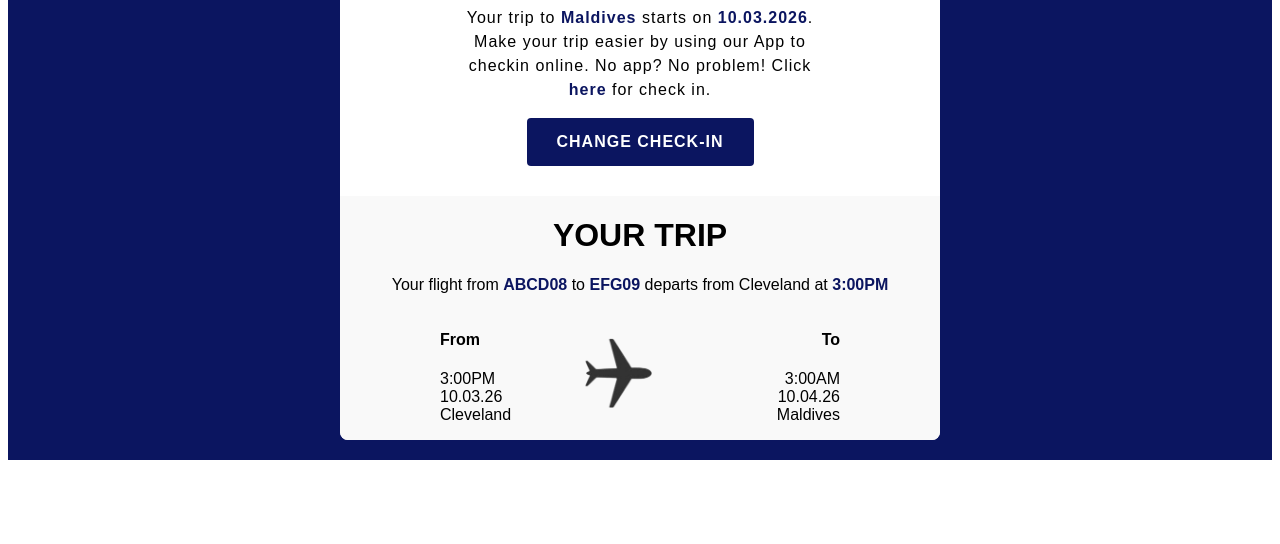
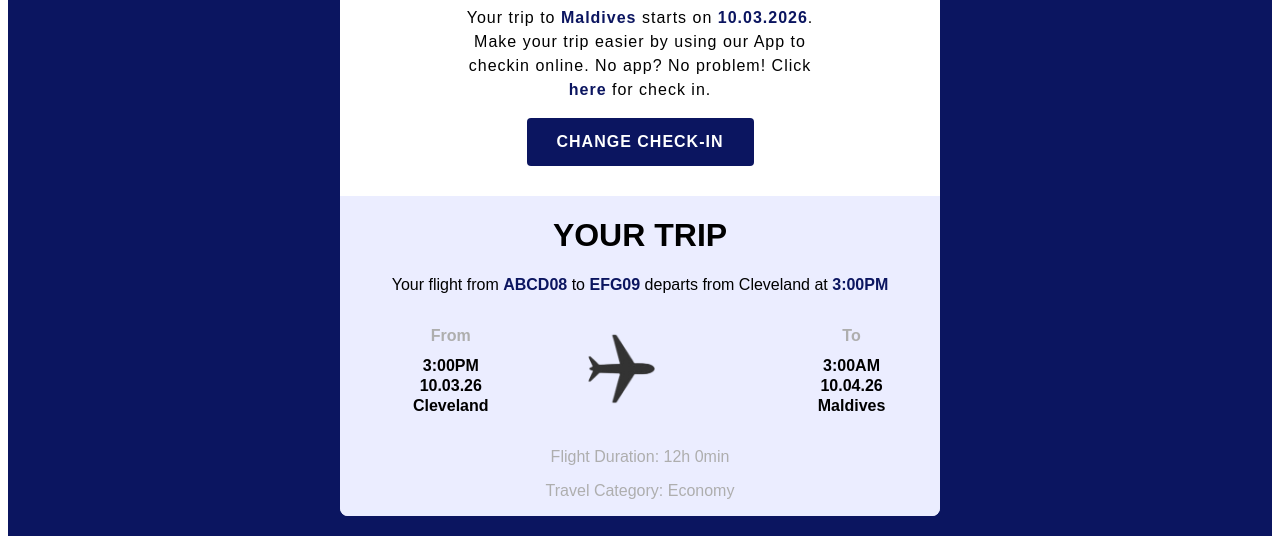
Before and after one commit to ImaniDigitalDiary/FlightDetailsEmail, a plain HTML site: page index.html in a window 1280 px wide. Shown: the part 687-1231 px from the top of the page. Before the commit the page ends 1155 px from the top, so only its background shows below. Drawn offline with Linux system fonts and the light colour scheme.

Commit message:
updated content-2 bgcolor

```diff
--- a/index.html
+++ b/index.html
@@ -67,7 +67,7 @@
 
 
                             <!-- BODY CONTENT #2 -->
-                             <tr align='center' bgcolor='#f9f9f9'>
+                             <tr align='center' bgcolor='#ebedff' style='text-align: center;'>
                                 <td class='content-2' colspan='3'>
                                     <h1>YOUR TRIP</h1>
                                     <p>Your flight from <span style='color: #0b1560; font-weight: 600;'>ABCD08</span> to
@@ -76,23 +76,31 @@
                                 </td>
                              </tr>
 
-                             <tr class="content2" bgcolor='#f9f9f9'>
-                                <td align='left' style='padding-left: 100px;'>
-                                    <h4>From</h4>
-                                    <p>3:00PM <br>
-                                        10.03.26 <br>
-                                        Cleveland
-                                    </p>
+                             <tr class="content2" bgcolor='#ebedff'>
+                                <td style='text-align: center;'>
+                                    <ul style='list-style-type: none; line-height: 20px; font-weight: 600;'>
+                                        <li style='font-weight: 600; color: #aeaeae; margin-bottom: 10px;'>From</li>
+                                        <li>3:00PM</li>
+                                        <li>10.03.26</li>
+                                        <li>Cleveland</li>
+                                    </ul>
                                 </td>
-                                <td>
+                                <td align='center'>
                                     <img src="/images/airplane.png" alt="Image of airplane" width='100'>
                                 </td>
-                                <td align='right' style='padding-right: 100px;'>
-                                    <h4>To</h4>
-                                    <p>3:00AM <br>
-                                        10.04.26 <br>
-                                        Maldives
-                                    </p>
+                                <td style='text-align: center;'>
+                                    <ul style=' list-style-type: none; line-height: 20px; font-weight: 600;'>
+                                        <li style='color: #aeaeae; margin-bottom: 10px;'>To</li>
+                                        <li>3:00AM</li>
+                                        <li>10.04.26</li>
+                                        <li>Maldives</li>
+                                    </ul>
+                                </td>
+                             </tr>
+                             <tr bgcolor='#ebedff' style='color: #aeaeae;'>
+                                <td colspan='3' align='center'>
+                                    <p>Flight Duration: 12h 0min</p>
+                                    <p>Travel Category: Economy</p>
                                 </td>
                              </tr>
                        </tr>
```
